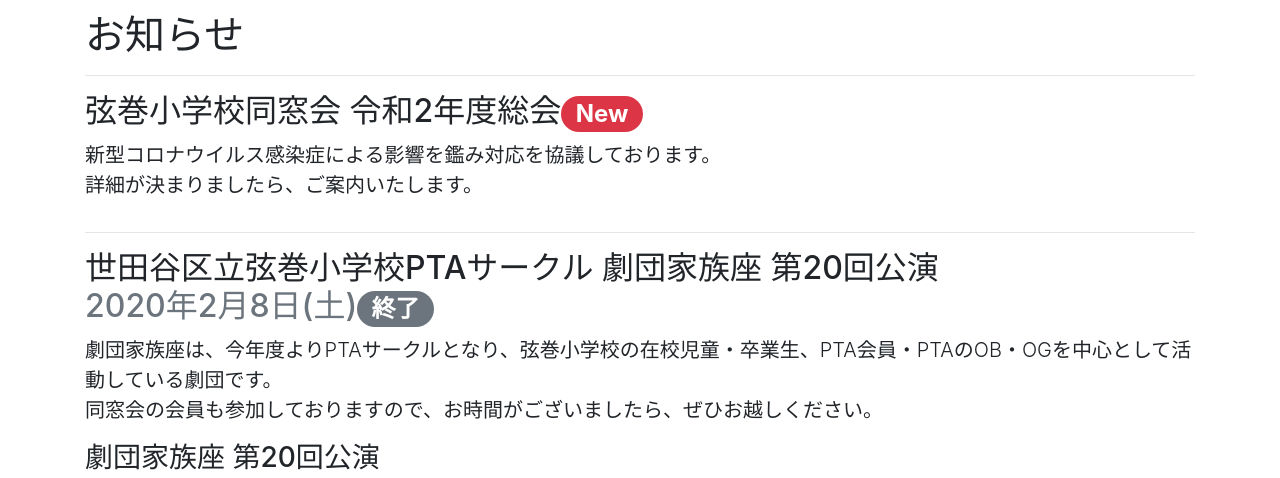
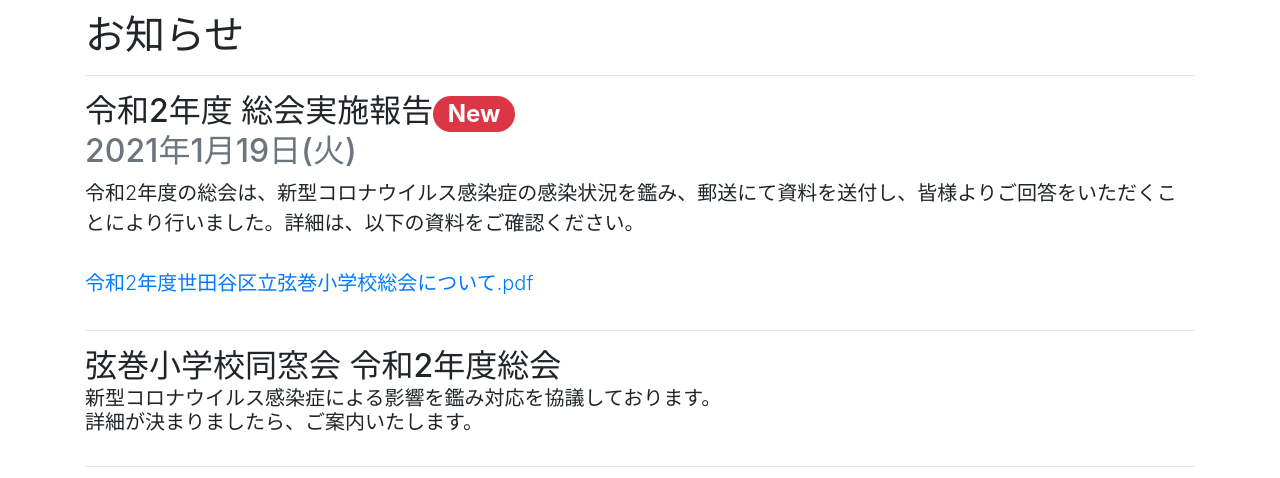
Before and after one commit to tsurusho-dosokai/tsurusho-dosokai-site, a plain HTML site: page index.html in a window 1280 px wide. Shown: the part 322-800 px from the top of the page. Drawn offline with nearby package versions, Linux system fonts and the light colour scheme.

Commit message:
令和2年度 総会実施報告を追加

```diff
--- a/index.html
+++ b/index.html
@@ -67,7 +67,19 @@
 
             <div class="row">
                 <div class="col-md-12">
-                    <h2>弦巻小学校同窓会 令和2年度総会<span class="badge badge-pill badge-danger">New</span></h2>
+                    <h2>令和2年度 総会実施報告<span class="badge badge-pill badge-danger">New</span><br><span class="text-muted">2021年1月19日(火)</span></h2>
+                    <p class="lead">
+                        令和2年度の総会は、新型コロナウイルス感染症の感染状況を鑑み、郵送にて資料を送付し、皆様よりご回答をいただくことにより行いました。詳細は、以下の資料をご確認ください。<br><br>
+                        <a href="/documents/20210119_令和2年度世田谷区立弦巻小学校総会について.pdf">令和2年度世田谷区立弦巻小学校総会について.pdf</a>
+                    </p>
+                </div>
+            </div>
+
+            <hr>
+
+            <div class="row">
+                <div class="col-md-12">
+                    <h2>弦巻小学校同窓会 令和2年度総会
                     <p class="lead">
                         新型コロナウイルス感染症による影響を鑑み対応を協議しております。<br />
                         詳細が決まりましたら、ご案内いたします。
--- a/sitemap.xml
+++ b/sitemap.xml
@@ -8,7 +8,7 @@
 
 <url>
   <loc>https://www.tsurusho-dosokai.com/</loc>
-  <lastmod>2019-04-23T10:40:00+09:00</lastmod>
+  <lastmod>2021-01-19T21:20:00+09:00</lastmod>
   <priority>1.00</priority>
 </url>
 <url>
```
Also changed, not shown: 1 other file.
